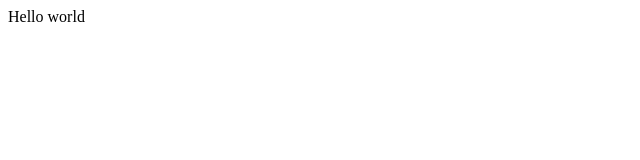
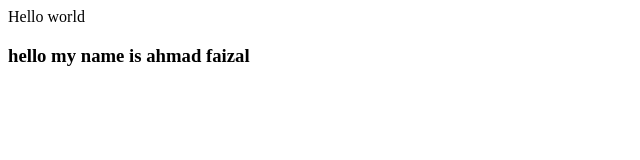
Before and after one commit to ahmadfaizal13/coba_tes, a plain HTML site: page index.html in a window 1280 px wide. Shown: the whole page, without its empty margins (0-640 px from the left). Drawn offline with Linux system fonts and the light colour scheme.

Commit message:
create nama faizal

```diff
--- a/index.html
+++ b/index.html
@@ -10,6 +10,7 @@
 
 <body>
     Hello world
+    <h3>hello my name is ahmad faizal</h3>
 </body>
 
 </html>
```
